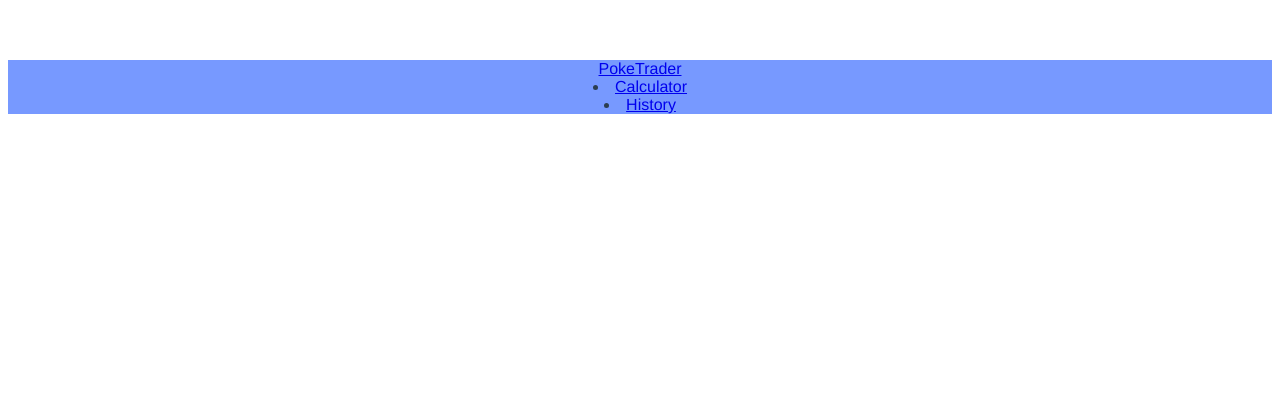
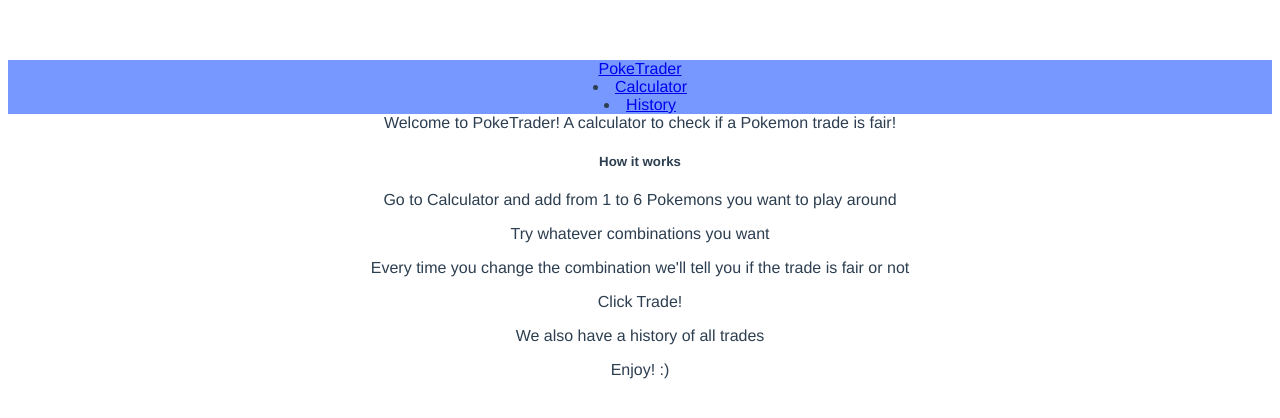
Before and after one commit to leodealmeida/poketrader-app, a Vue app: page / in a window 1280 px wide. Shown: the top 418 px of the page. Built offline with nearby package versions, Linux system fonts and the light colour scheme; the HTML template or start-up script is replaced by a standard one; what vuejs-logger would draw is missing.

Commit message:
feat: add home page

```diff
--- a/src/router.js
+++ b/src/router.js
@@ -6,6 +6,12 @@
 export default new Router({
   mode: 'history',
   routes: [
+    {
+      path: "/",
+      alias: "/home",
+      name: "home",
+      component: () => import('./views/Home')
+    },
     {
       path: '/calculator',
       name: 'calculator',
--- /dev/null
+++ b/src/views/Home.vue
@@ -0,0 +1,17 @@
+<template>
+  <div class="card">
+    <div class="card-header">
+      Welcome to PokeTrader! A calculator to check if a Pokemon trade is fair!
+    </div>
+    <div class="card-body">
+      <h5 class="card-title">How it works</h5>
+      <p class="card-text"></p>
+      <p class="card-text">Go to Calculator and add from 1 to 6 Pokemons you want to play around</p>
+      <p class="card-text">Try whatever combinations you want</p>
+      <p class="card-text">Every time you change the combination we'll tell you if the trade is fair or not</p>
+      <p class="card-text">Click Trade!</p>
+      <p class="card-text">We also have a history of all trades</p>
+      <p class="card-text">Enjoy! :)</p>
+    </div>
+  </div>
+</template>
```
